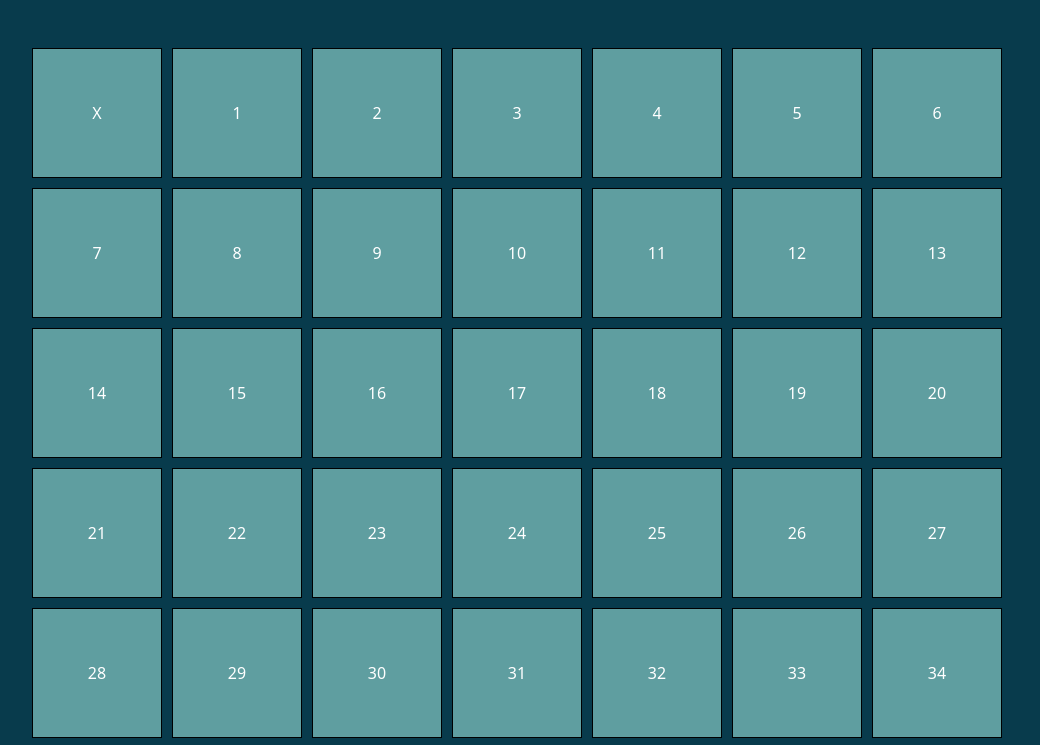
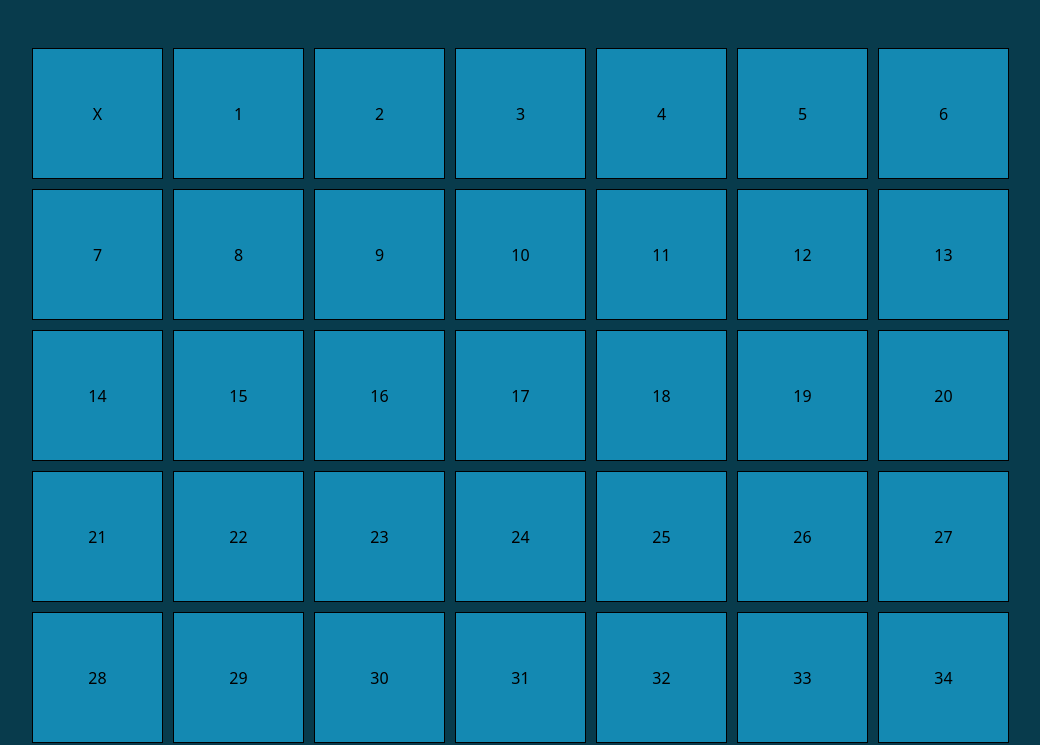
Before and after one commit to dario-bennardino/js-fizzbuzz, a plain HTML site: page index.html in a window 1280 px wide. Shown: the part 77-822 px from the top of the page, without its empty margins (55-1095 px from the left). Drawn offline with nearby package versions, Linux system fonts and the light colour scheme.

Commit message:
[add] inizio bonus 2

```diff
--- a/index.html
+++ b/index.html
@@ -14,6 +14,12 @@
 
     </div>
 
+    <h1 class="text-center mt-4 text-white ">FizzBuzzDom Custom</h1>
+    <div id="container-qc" class="container my-5 d-flex  flex-wrap ">
+      <div class="box">X</div>
+
+    </div>
+
 
     <script src="script.js"></script>
 </body>
--- a/script.js
+++ b/script.js
@@ -16,11 +16,21 @@ for (let i = 1; i <=100; i++) {
 
 }
 
-// Bonus
+// Bonus 2
 
 const containerQ = document.getElementById('container-q');
 
 for(let i = 1; i <= 100; i++) {
     containerQ.innerHTML += `<div class="box"> ${i} </div>`
 
+
 }
+
+
+const containerQC = document.getElementById('container-qc');
+
+for(let i = 1; i <= 100; i++) {
+    containerQC.innerHTML += `<div class="box"> ${i} </div>`
+
+
+}
--- a/style.css
+++ b/style.css
@@ -3,13 +3,13 @@ body{
 }
 
 .box{
-    width: 130px;
-    height: 130px;
+    width: 131px;
+    height: 131px;
     display: flex;
     justify-content: center;
     align-items: center;
-    background-color: cadetblue;
+    background-color: #1489B2;
     border: 1px solid black;
     margin: 5px;
-    color: white;
+    color: black;
   }
```
